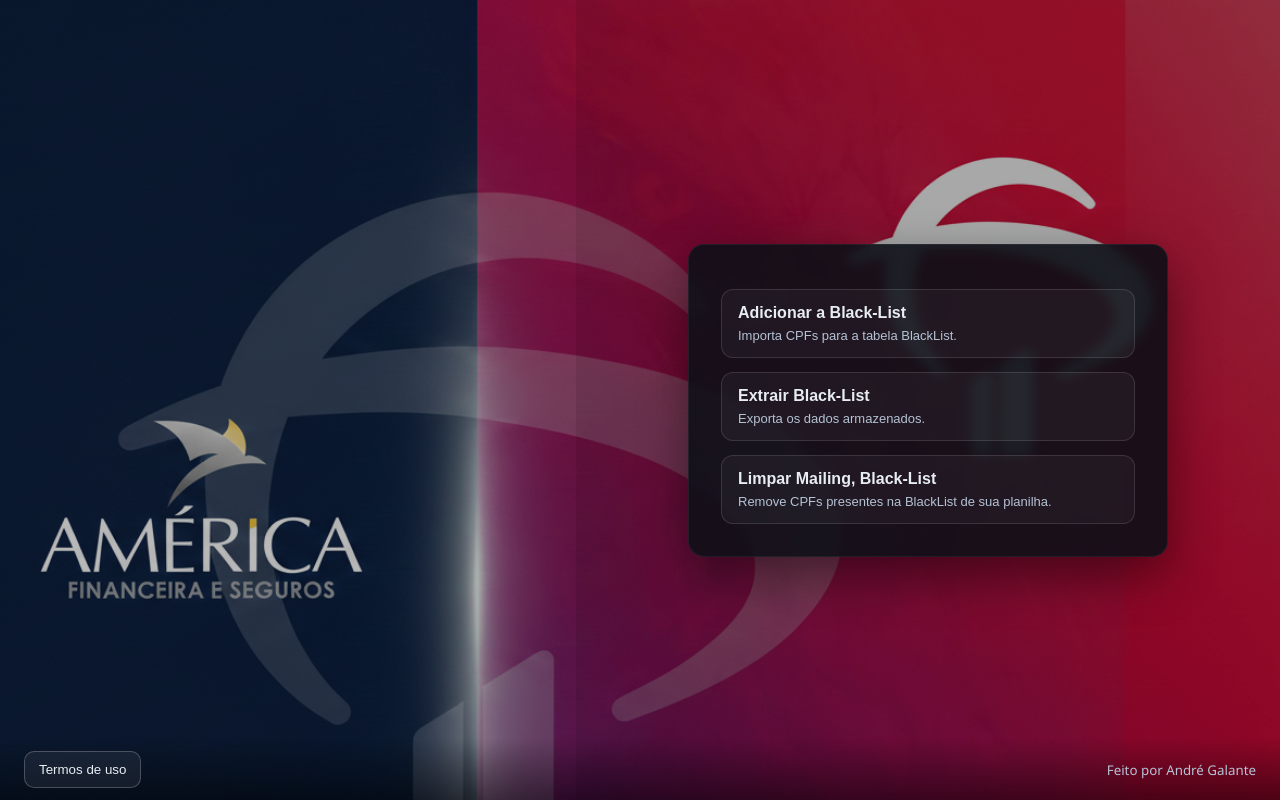
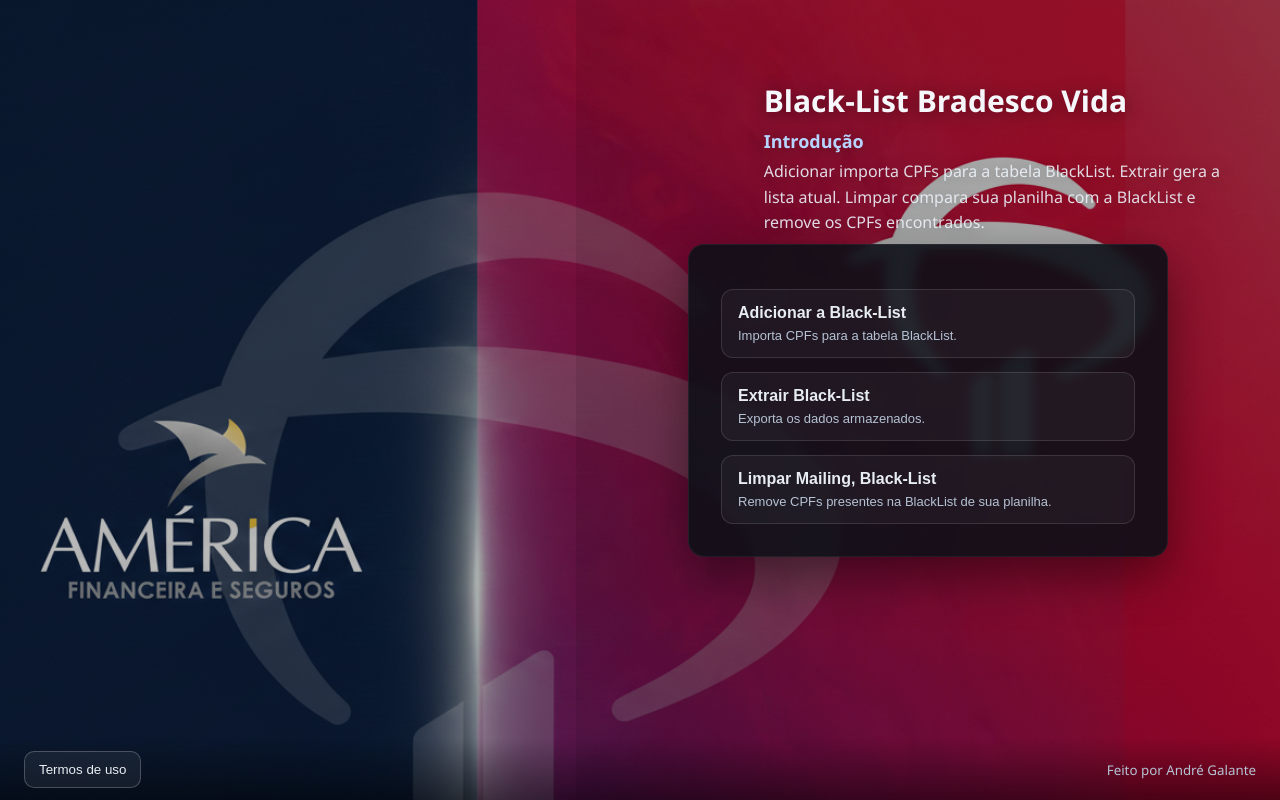
Before and after one commit to denasshippuden/bradesco_black, a plain HTML site: page index.html in a window 1280 px wide. Both pictures are taken after typing "Sample", "Sample123" into the empty fields and a click on the button "Entrar". Drawn offline with Linux system fonts and the light colour scheme.

Commit message:
Overlay dashboard text on background and keep panel only for actions

```diff
--- a/index.html
+++ b/index.html
@@ -82,6 +82,37 @@
     .panel.dashboard-panel {
       background: rgba(14, 16, 24, 0.9);
       border-color: rgba(255, 255, 255, 0.06);
+    }
+    .dashboard-info {
+      position: absolute;
+      top: 10%;
+      right: 8%;
+      max-width: 460px;
+      color: #f5f7fb;
+      text-shadow: 0 2px 18px rgba(0, 0, 0, 0.45);
+      opacity: 0;
+      transform: translateY(10px);
+      transition: opacity 180ms ease, transform 180ms ease;
+      z-index: 2;
+    }
+    body.dashboard .dashboard-info {
+      opacity: 1;
+      transform: translateY(0);
+    }
+    .dashboard-info h1 {
+      font-size: 30px;
+      margin: 0 0 8px;
+      font-weight: 800;
+    }
+    .dashboard-info h2 {
+      color: #b7d4ff;
+      margin: 0 0 6px;
+      font-weight: 700;
+    }
+    .dashboard-info p {
+      margin: 0;
+      line-height: 1.6;
+      color: rgba(235, 241, 248, 0.9);
     }
     h1, h2 {
       margin: 0 0 10px;
@@ -216,6 +247,11 @@
   <div class="page">
     <section class="left"></section>
     <section class="right">
+      <div class="dashboard-info">
+        <h1>Black-List Bradesco Vida</h1>
+        <h2>Introdu&ccedil;&atilde;o</h2>
+        <p>Adicionar importa CPFs para a tabela BlackList. Extrair gera a lista atual. Limpar compara sua planilha com a BlackList e remove os CPFs encontrados.</p>
+      </div>
       <div class="panel login-panel" id="login-card">
         <h1>Login</h1>
         <form id="login-form">
```
